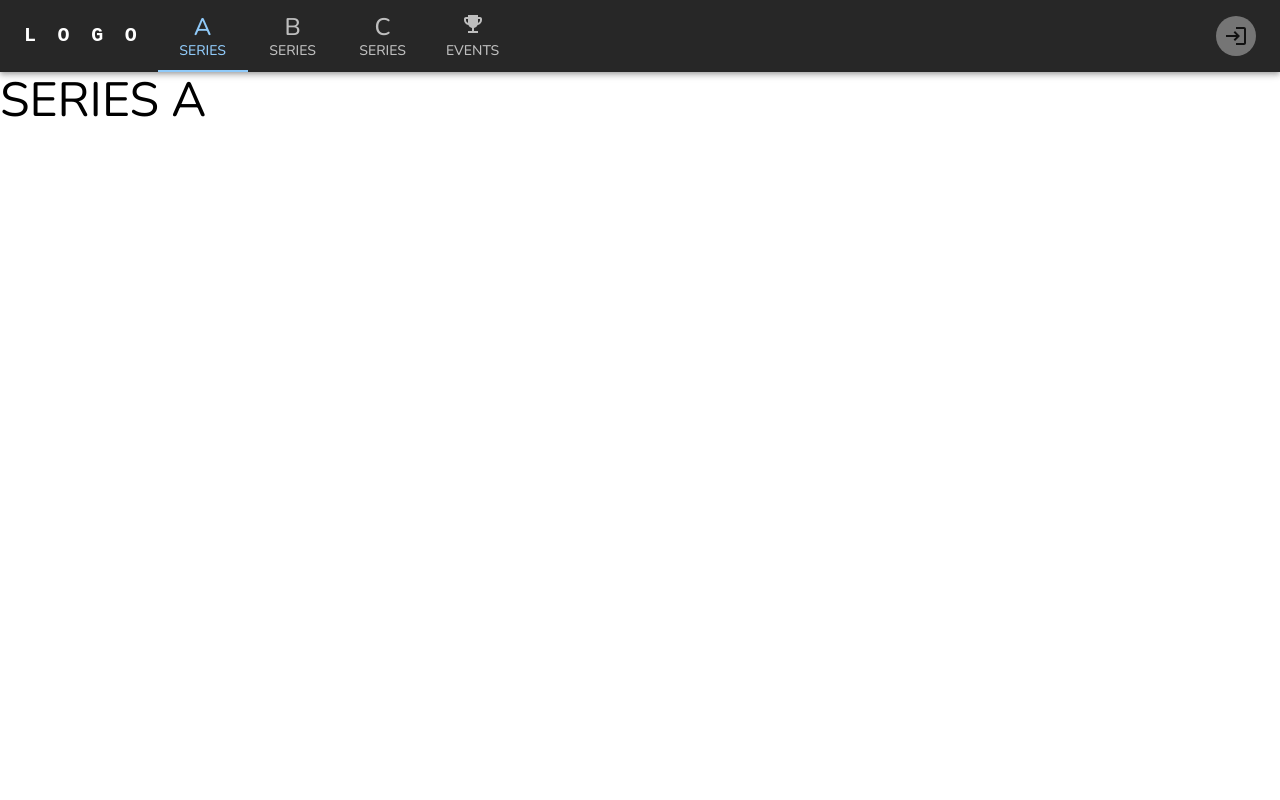
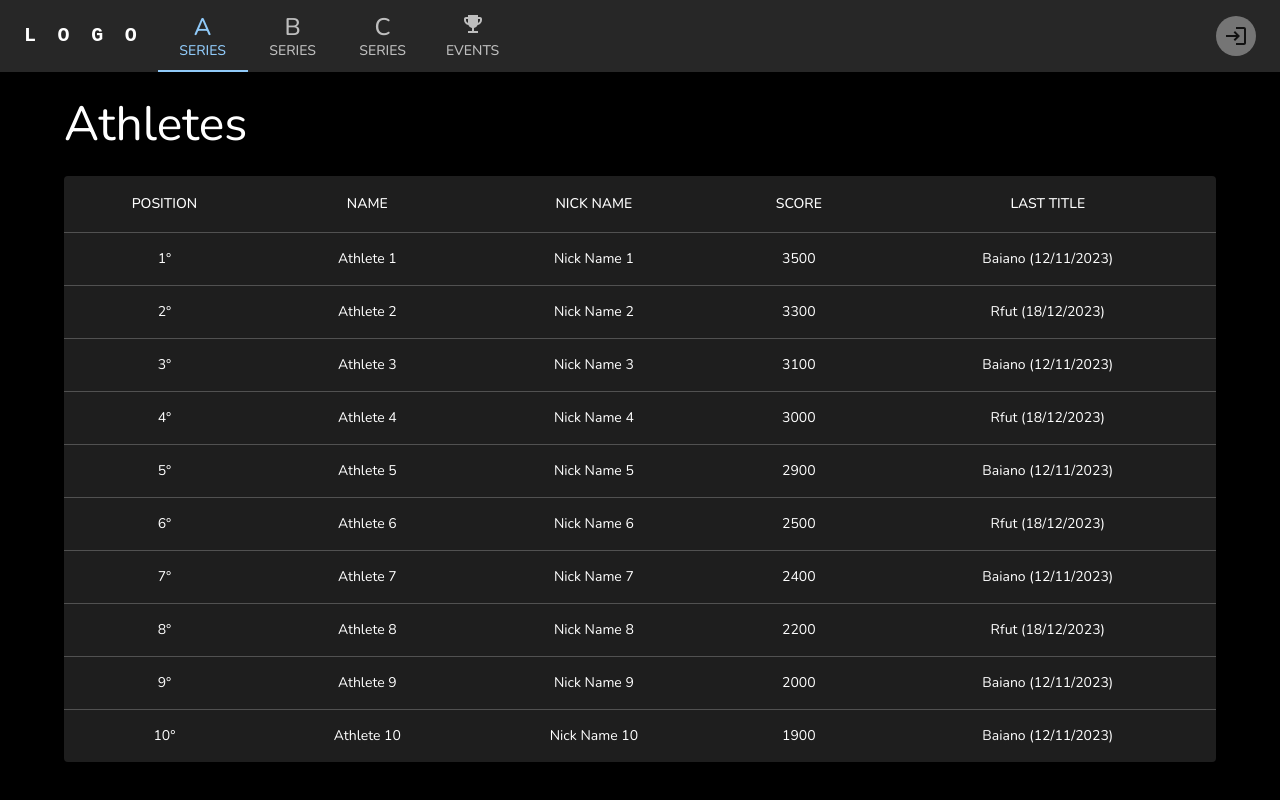
Before and after one commit to devRafaCoelho/flag, a React (Vite) app: page /seriesA in a window 1280 px wide. Built offline with nearby package versions, Linux system fonts and the light colour scheme.

Commit message:
table of athletes created

```diff
--- a/package.json
+++ b/package.json
@@ -14,6 +14,7 @@
     "@emotion/styled": "^11.11.0",
     "@mui/icons-material": "^5.15.12",
     "@mui/material": "^5.15.12",
+    "@mui/styled-engine": "^5.15.11",
     "react": "^18.2.0",
     "react-dom": "^18.2.0",
     "react-router-dom": "^6.22.3"
--- a/src/components/Header/index.tsx
+++ b/src/components/Header/index.tsx
@@ -41,7 +41,7 @@ export default function Header() {
   };
 
   return (
-    <AppBar position="static">
+    <AppBar position="sticky">
       <Container maxWidth="xl">
         <Toolbar disableGutters>
           <Typography
--- /dev/null
+++ b/src/components/Table/index.tsx
@@ -0,0 +1,60 @@
+import Paper from '@mui/material/Paper';
+import Table from '@mui/material/Table';
+import TableBody from '@mui/material/TableBody';
+import TableCell from '@mui/material/TableCell';
+import TableContainer from '@mui/material/TableContainer';
+import TableHead from '@mui/material/TableHead';
+import TableRow from '@mui/material/TableRow';
+
+function createData(
+  position: string,
+  name: string,
+  nickName: string,
+  score: number,
+  lastTitle: string
+) {
+  return { position, name, nickName, score, lastTitle };
+}
+
+const rows = [
+  createData('1°', 'Athlete 1', 'Nick Name 1', 3500, 'Baiano (12/11/2023)'),
+  createData('2°', 'Athlete 2', 'Nick Name 2', 3300, 'Rfut (18/12/2023)'),
+  createData('3°', 'Athlete 3', 'Nick Name 3', 3100, 'Baiano (12/11/2023)'),
+  createData('4°', 'Athlete 4', 'Nick Name 4', 3000, 'Rfut (18/12/2023)'),
+  createData('5°', 'Athlete 5', 'Nick Name 5', 2900, 'Baiano (12/11/2023)'),
+  createData('6°', 'Athlete 6', 'Nick Name 6', 2500, 'Rfut (18/12/2023)'),
+  createData('7°', 'Athlete 7', 'Nick Name 7', 2400, 'Baiano (12/11/2023)'),
+  createData('8°', 'Athlete 8', 'Nick Name 8', 2200, 'Rfut (18/12/2023)'),
+  createData('9°', 'Athlete 9', 'Nick Name 9', 2000, 'Baiano (12/11/2023)'),
+  createData('10°', 'Athlete 10', 'Nick Name 10', 1900, 'Baiano (12/11/2023)')
+];
+
+export default function BasicTable() {
+  return (
+    <TableContainer component={Paper} sx={{ mb: 3 }}>
+      <Table sx={{ minWidth: 650 }} aria-label="simple table">
+        <TableHead>
+          <TableRow>
+            <TableCell align="center">POSITION</TableCell>
+            <TableCell align="center">NAME</TableCell>
+            <TableCell align="center">NICK NAME</TableCell>
+            <TableCell align="center">SCORE</TableCell>
+            <TableCell align="center">LAST TITLE</TableCell>
+          </TableRow>
+        </TableHead>
+
+        <TableBody>
+          {rows.map((row) => (
+            <TableRow key={row.name} sx={{ '&:last-child td, &:last-child th': { border: 0 } }}>
+              <TableCell align="center">{row.position}</TableCell>
+              <TableCell align="center">{row.name}</TableCell>
+              <TableCell align="center">{row.nickName}</TableCell>
+              <TableCell align="center">{row.score}</TableCell>
+              <TableCell align="center">{row.lastTitle}</TableCell>
+            </TableRow>
+          ))}
+        </TableBody>
+      </Table>
+    </TableContainer>
+  );
+}
--- a/src/pages/SeriesA/index.tsx
+++ b/src/pages/SeriesA/index.tsx
@@ -1,11 +1,25 @@
-import { Typography } from '@mui/material';
+import { Container, Typography } from '@mui/material';
 import Header from '../../components/Header';
+import BasicTable from '../../components/Table';
 
 export default function SeriesA() {
   return (
     <>
       <Header />
-      <Typography variant="h3">SERIES A</Typography>
+
+      <Container
+        sx={{
+          minHeight: '80vh',
+          display: 'flex',
+          flexDirection: 'column',
+          justifyContent: 'center'
+        }}
+      >
+        <Typography variant="h3" sx={{ mt: 3, mb: 3 }}>
+          Athletes
+        </Typography>
+        <BasicTable />
+      </Container>
     </>
   );
 }
--- a/src/styles/GlobalStyles.tsx
+++ b/src/styles/GlobalStyles.tsx
@@ -1,12 +1,20 @@
 import { Global, css } from '@emotion/react';
+import { useTheme } from '@mui/material';
 
 export const GlobalStyles = () => {
+  const theme = useTheme();
+
   const Css = css`
     * {
       margin: 0;
       padding: 0;
       box-sizing: border-box;
     }
+
+    body {
+      color: ${theme.palette.common.white};
+      background-color: ${theme.palette.common.black};
+    }
   `;
 
   return <Global styles={Css} />;
```
Also changed, not shown: 1 other file (tests, documents, lock files or other folders).
